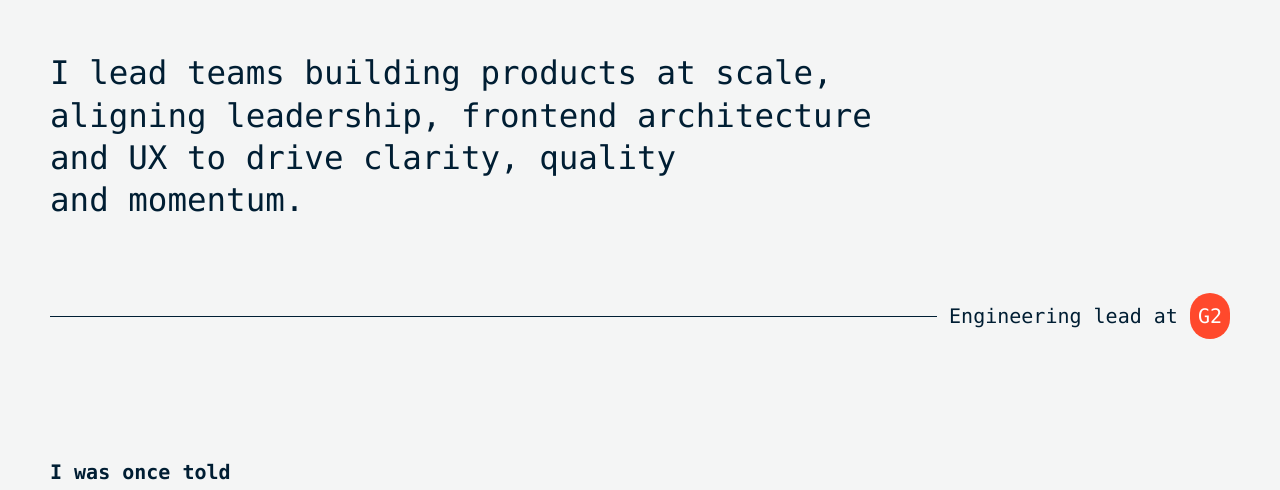
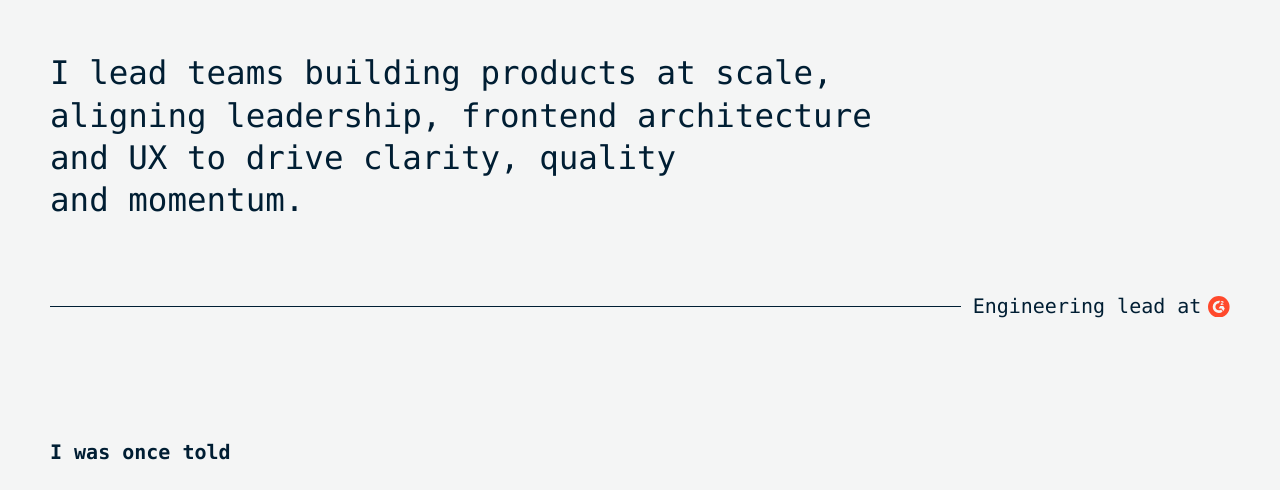
Before and after one commit to rudeayelo/rude.im, an Astro site: page / in a window 1280 px wide. Shown: the part 278-768 px from the top of the page. Built offline with nearby package versions, Linux system fonts and the light colour scheme; Astro itself is replaced by a stand-in of ours; a web font is replaced by a local one.

Commit message:
style: use G2 icon

```diff
--- a/src/pages/index.astro
+++ b/src/pages/index.astro
@@ -48,7 +48,17 @@ const pageDescription =
         I lead teams building products at scale, aligning leadership, frontend
         architecture and UX to drive clarity, quality and momentum.
       </p>
-      <p class="role"><span>Engineering lead at <a class="g2-link" href="https://g2.com">G2</a></span></p>
+      <p class="role">
+        <span>
+          Engineering lead at
+          <a class="g2-link" href="https://g2.com" aria-label="G2">
+            <svg fill="#FF492C" role="img" viewBox="0 0 24 24" xmlns="http://www.w3.org/2000/svg">
+              <title>G2</title>
+              <path d="M12 0a12 12 0 1 0 0 24 12 12 0 0 0 0-24Zm.122 5.143c.45 0 .9.044 1.342.132l-1.342 2.806C9.962 8.08 8.203 9.84 8.203 12s1.76 3.92 3.92 3.92c.937 0 1.844-.338 2.553-.951l1.483 2.572A6.856 6.856 0 0 1 5.266 12a6.856 6.856 0 0 1 6.856-6.856Zm3.498.49a1.262 1.262 0 0 1 .026 0c.427 0 .792.113 1.101.34.31.229.466.546.466.946 0 .639-.36 1.03-1.035 1.376l-.377.191c-.403.204-.602.385-.657.706h2.05v.85h-3.101v-.144c0-.526.103-.96.314-1.306.211-.345.576-.65 1.102-.917l.242-.117c.427-.216.538-.401.538-.625 0-.266-.228-.458-.6-.458-.44 0-.773.228-1.004.694l-.592-.595c.13-.279.338-.502.619-.675a1.7 1.7 0 0 1 .908-.266Zm-2.094 5.388h3.394l1.697 2.937-1.697 2.94-1.697-2.94H11.83l1.696-2.937Z" />
+            </svg>
+          </a>
+        </span>
+      </p>
 
       <section class="aside-quote" aria-labelledby="aside-quote-title">
         <h2 id="aside-quote-title">I was once told</h2>
@@ -249,17 +259,23 @@ const pageDescription =
   }
 
   .role span {
+    display: inline-flex;
+    align-items: center;
+    gap: 0.35em;
     flex: 0 0 auto;
   }
 
   .g2-link {
-    display: inline-block;
-    padding: 0.5em 0.4em;
-    border-radius: 2em;
-    background: #ff492c;
-    color: #fff;
-    corner-shape: superellipse(1.5);
+    display: inline-flex;
+    align-items: center;
+    vertical-align: -0.12em;
     text-decoration: none;
+  }
+
+  .g2-link svg {
+    display: block;
+    inline-size: 1.08em;
+    block-size: 1.08em;
   }
 
   .aside-quote {
```
